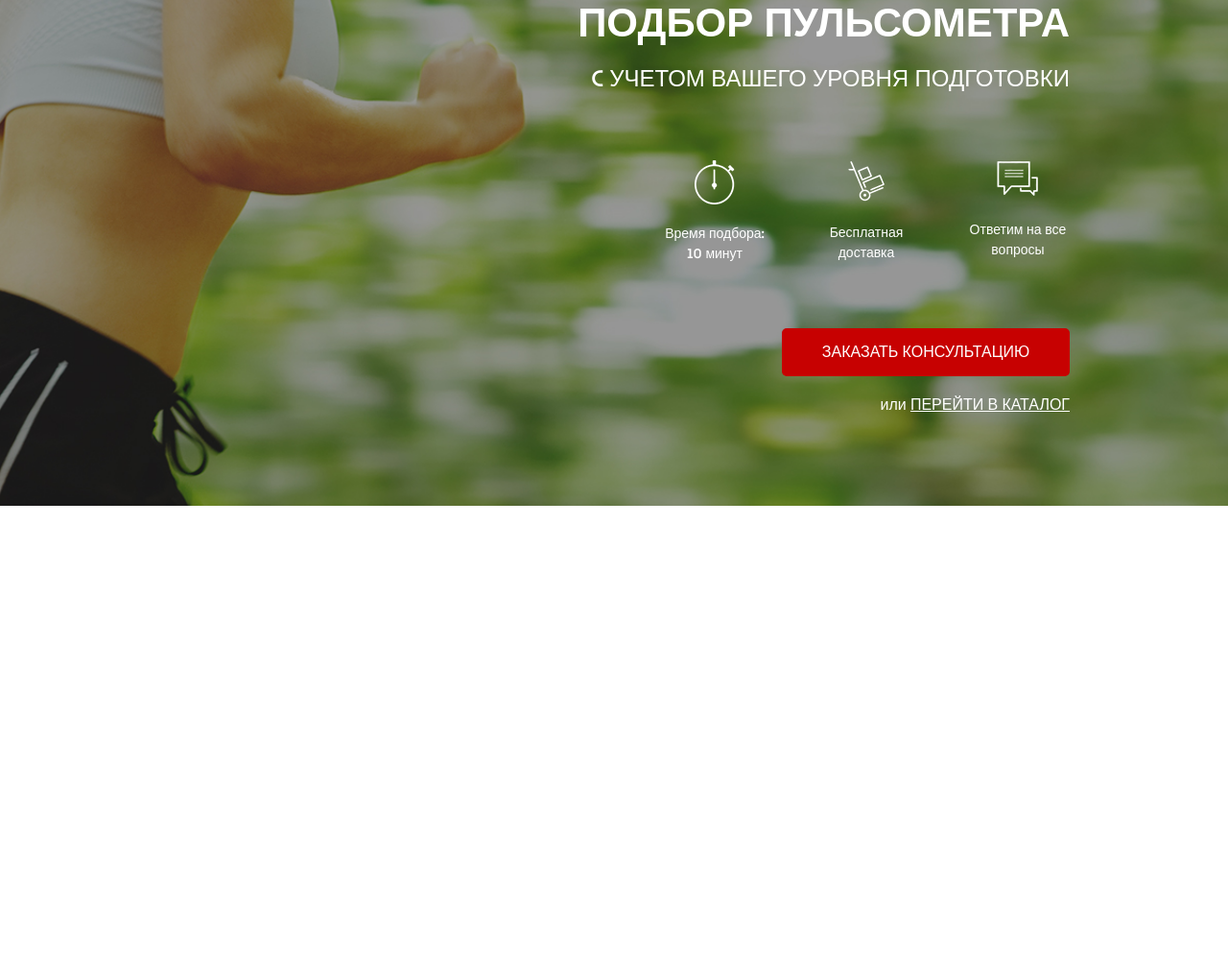
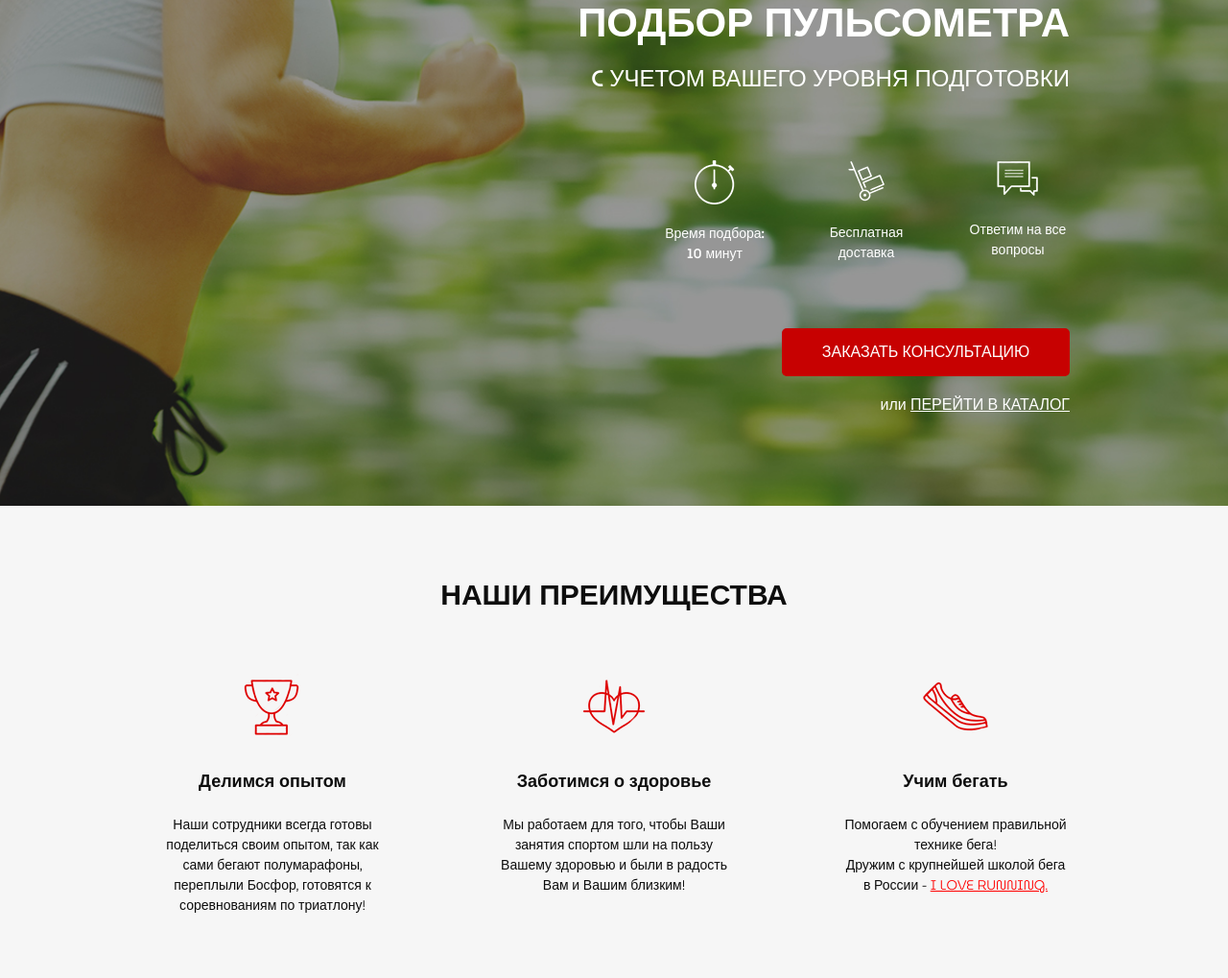
Before and after one commit to olgasolonevich/pulse.github.io, a plain HTML site: page src/index.html in a window 1280 px wide. Shown: the part 165-1184 px from the top of the page at 96% size. Before the commit the page ends 800 px from the top, so only its background shows below. Drawn offline with Linux system fonts and the light colour scheme.

Commit message:
added a block of advantages

```diff
--- a/src/index.html
+++ b/src/index.html
@@ -55,5 +55,49 @@
 
         </div>
     </div>
+    <div class="advantages">
+        <div class="container">
+            <h2 class="title">НАШИ ПРЕИМУЩЕСТВА</h2>
+            <div class="advantages__items">
+                <div class="advantages__item">
+                    <img src="icons/cup.png" alt="image">
+                    <div class="advantages__subtitle">
+                        Делимся опытом
+                    </div>
+                    <div class="advantages__descr">
+                        Наши сотрудники всегда готовы
+                        поделиться своим опытом,
+                        так как сами бегают полумарафоны,
+                        переплыли Босфор, готовятся к
+                        соревнованиям по триатлону!
+                    </div>
+                </div>
+                <div class="advantages__item">
+                    <img src="icons/heart.png" alt="image">
+                    <div class="advantages__subtitle">
+                        Заботимся о здоровье
+                    </div>
+                    <div class="advantages__descr">
+                        Мы работаем для того,
+                        чтобы Ваши занятия спортом шли на
+                        пользу Вашему здоровью и были в
+                        радость Вам и Вашим близким!
+                    </div>
+                </div>
+                <div class="advantages__item">
+                    <img src="icons/shoe.png" alt="image">
+                    <div class="advantages__subtitle">
+                        Учим бегать
+                    </div>
+                    <div class="advantages__descr">
+                        Помогаем с обучением
+                        правильной технике бега!<br>
+                        Дружим с крупнейшей школой бега в
+                        России - <a href="#">I LOVE RUNNING.</a>
+                    </div>
+                </div>
+            </div>
+        </div>
+    </div>
 </body>
 </html>
--- /dev/null
+++ b/src/sass/_advantages.scss
@@ -0,0 +1,42 @@
+.advantages {
+    padding: 70px 0 65px 0;
+    background: #F6F6F6;
+    &__title {
+        text-transform: uppercase;
+        font-weight: 700;
+        font-size: 30px;
+        line-height: 30px;
+        text-align: center;
+        color: #0D0D0D;
+    }
+    &__items {
+        margin-top: 60px;
+        display: flex;
+        justify-content: space-between;
+    }
+    &__item {
+        display: flex;
+        flex-direction: column;
+        align-items: center;
+        max-width: 238px;
+    }
+    &__subtitle {
+        margin-top: 38px;
+        color: #0d0d0d;
+        font-size: 18px;
+        line-height: 18px;
+        line-height: 18px;
+        font-weight: 700;
+    }
+    &__descr {
+        margin-top: 26px;
+        color: #0d0d0d;
+        font-size: 14px;
+        font-weight: 300;
+        text-align: center;
+        a {
+            color: #ff0000;
+            text-decoration: underline;
+        }
+    }
+}
--- /dev/null
+++ b/src/sass/_title.scss
@@ -0,0 +1,6 @@
+.title {
+    color: #0d0d0d;
+    font-size: 30px;
+    font-weight: 700;
+    text-align: center;
+}
--- a/src/sass/style.scss
+++ b/src/sass/style.scss
@@ -12,3 +12,5 @@
 @import 'promo';
 @import 'header';
 @import 'buttons';
+@import 'advantages';
+@import 'title';
```
Also changed, not shown: src/css/style.min.css, src/sass/_promo.scss (line endings or trailing spaces), 1 other file.
